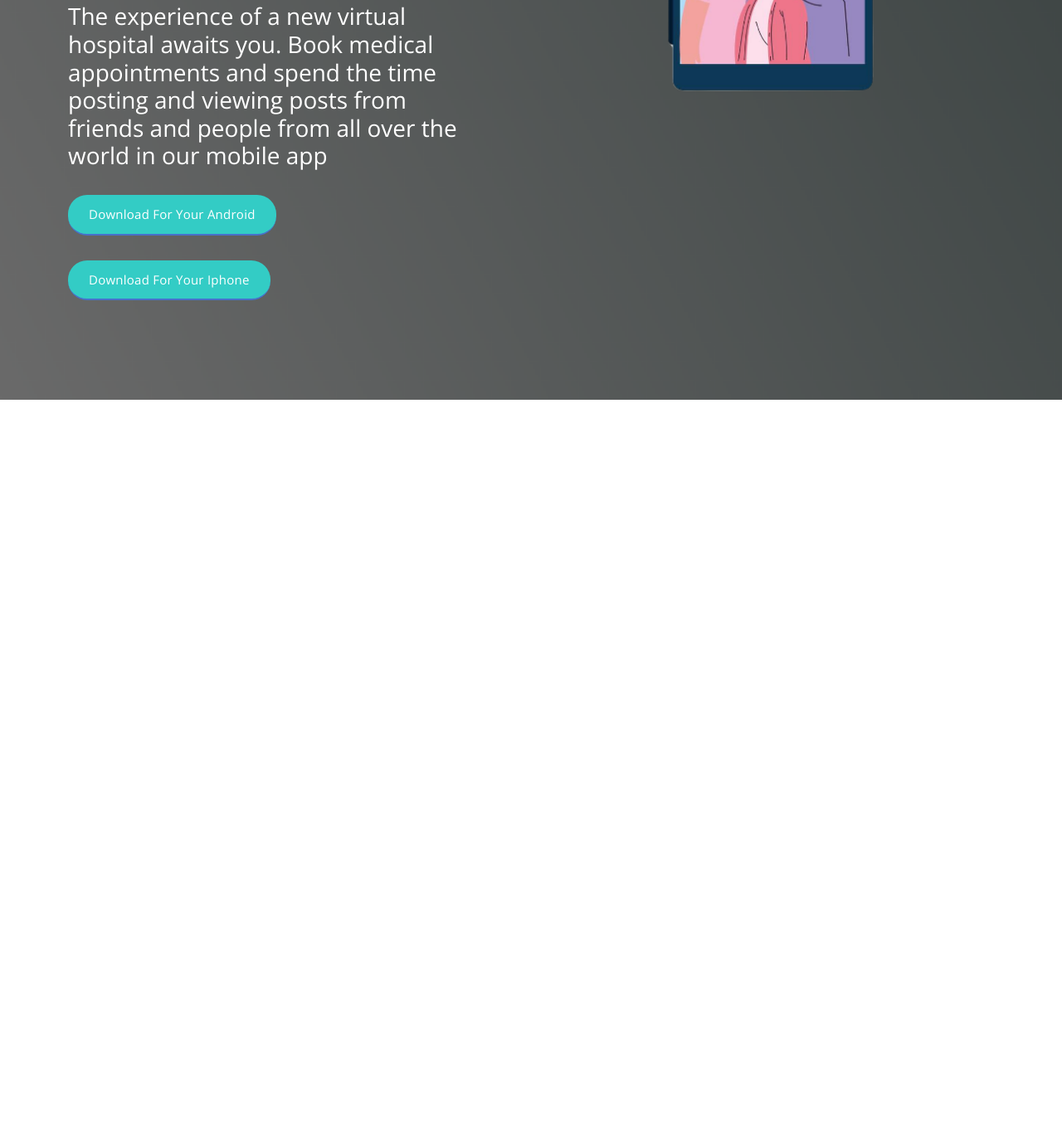
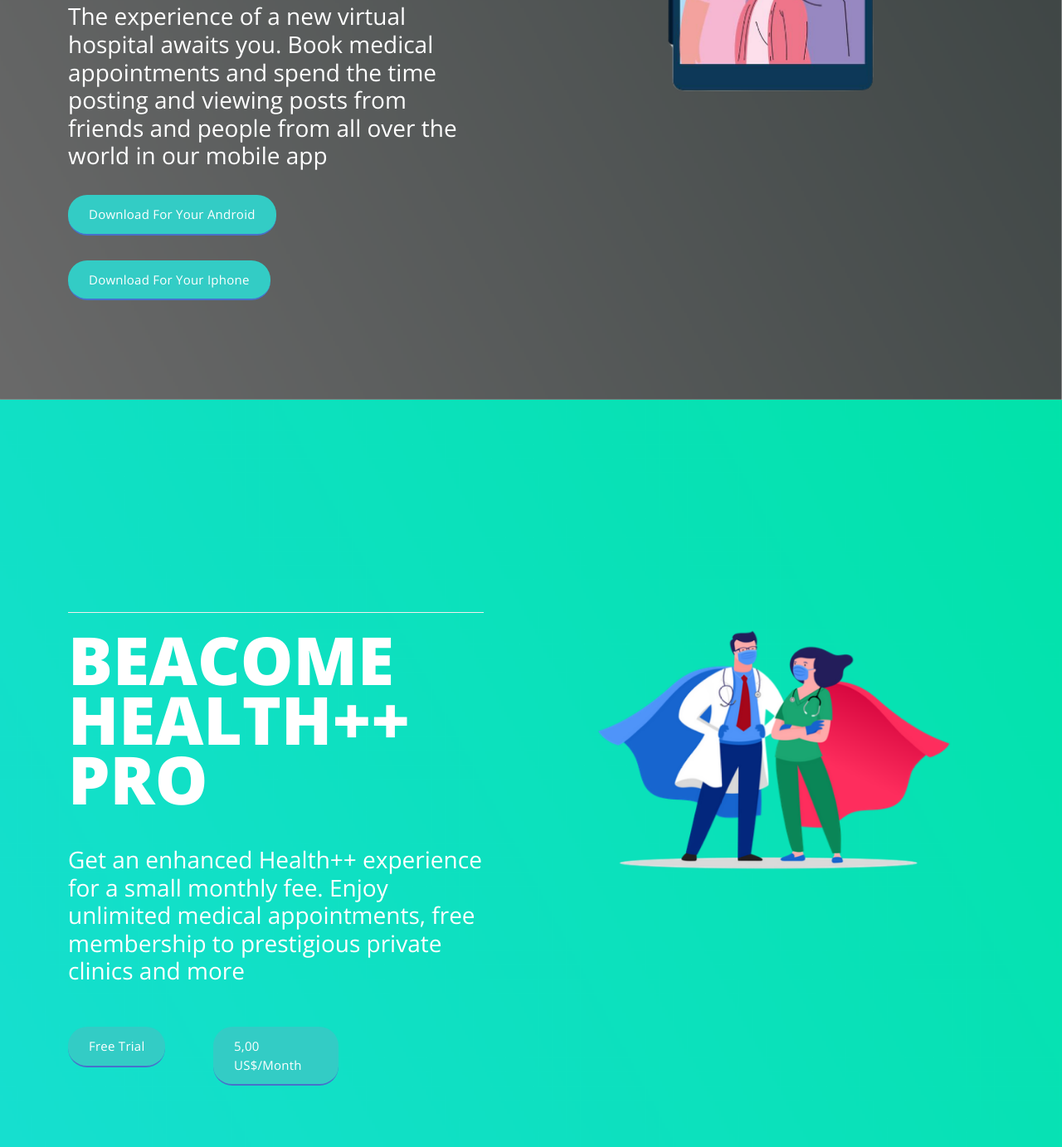
Before and after one commit to Diego5HZ/LP_HealthPlusPlus, a website: page index.html in a window 1280 px wide. Shown: the part 1537-2920 px from the top of the page at 83% size. Before the commit the page ends 2019 px from the top, so only its background shows below. Drawn offline with nearby package versions, Linux system fonts and the light colour scheme.

Commit message:
Feat: LP-S1 First Attempt
LP Second Section

```diff
--- a/index.html
+++ b/index.html
@@ -131,6 +131,48 @@
   </div>
 </div>
 
+<div class="main-banner pro" id="pro" data-wow-duration="1s" data-wow-delay="0.5s" style="padding-bottom: 300px">
+  <div class="container">
+    <div class="row">
+      <div class="col-lg-12">
+        <div class="row">
+          <div class="col-lg-6 align-self-center">
+            <div class="left-content header-text wow fadeInLeft" data-wow-duration="1s" data-wow-delay="1s">
+              <div class="row">
+                <div class="col-lg-12">
+                  <h2>BEACOME HEALTH++ PRO</h2>
+                </div>
+                <div class="col-lg-12">
+                  <h3 style="color:white">Get an enhanced Health++ experience for a small monthly fee. Enjoy unlimited medical appointments, free membership to prestigious private clinics and more</h3>
+                </div>
+                <div class="col-lg-4 col-sm-4">
+                  <div class="info-stat">
+                    <div class="main-green-button scroll-to-section">
+                      <a href="#contact" style="margin-top: 50px">Free Trial</a>
+                    </div>
+                  </div>
+                </div>
+                <div class="col-lg-4 col-sm-4">
+                  <div class="info-stat">
+                    <div class="main-green-button scroll-to-section">
+                      <a href="#contact" style="margin-top: 50px">5,00 US$/Month</a>
+                    </div>
+                  </div>
+                </div>
+              </div>
+            </div>
+          </div>
+          <div class="col-lg-6">
+            <div class="right-image wow fadeInRight" data-wow-duration="1s" data-wow-delay="0.5s">
+              <img src="assets/images/icon_Pro.png" alt="">
+            </div>
+          </div>
+        </div>
+      </div>
+    </div>
+  </div>
+</div>
+
 
 <!-- Scripts -->
 <script src="js/vendor/jquery/jquery.min.js"></script>
```
